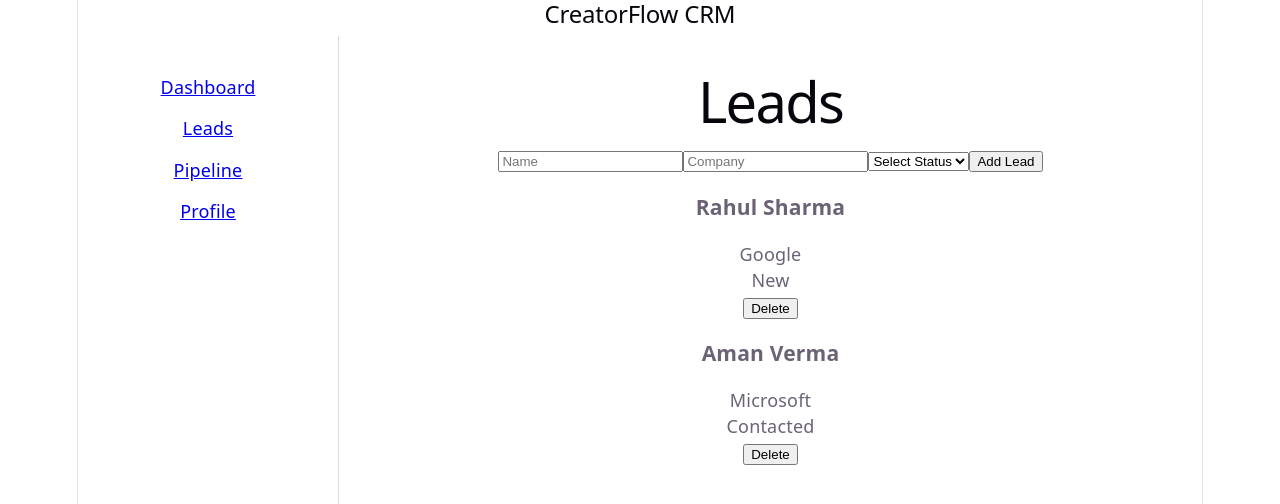
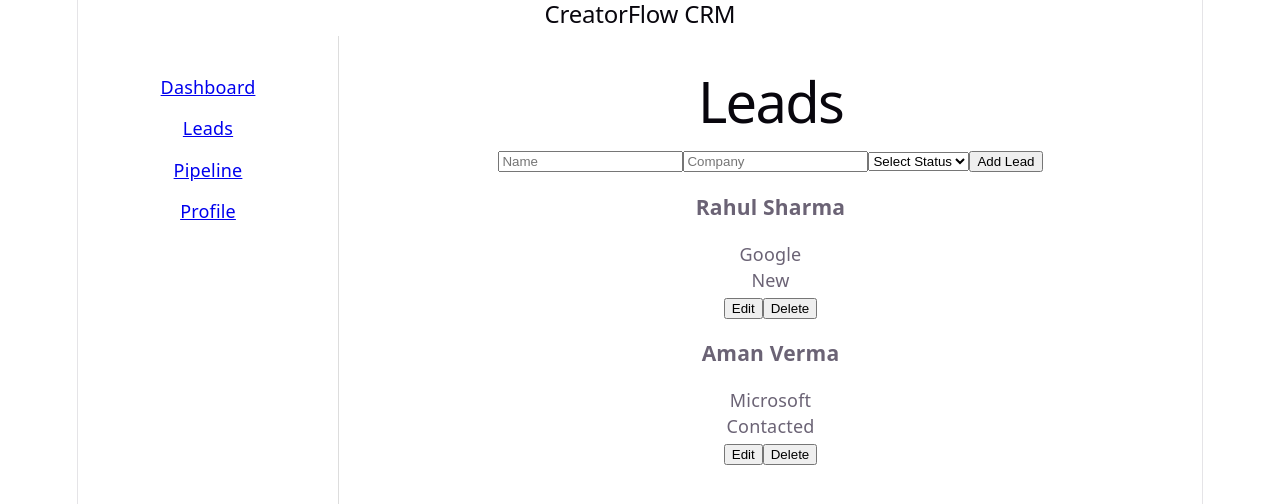
Before and after one commit to priyanshupnwr/creatorflow-crm, a React (Vite) app: page /leads in a window 1280 px wide. Shown: the top 504 px of the page. Built offline with nearby package versions, Linux system fonts and the light colour scheme; the HTML template or start-up script is replaced by a standard one.

Commit message:
feat: implement edit mode for leads

```diff
--- a/src/components/common/LeadCard.jsx
+++ b/src/components/common/LeadCard.jsx
@@ -1,9 +1,14 @@
-function LeadCard({ lead, onDelete }) {
+function LeadCard({ lead, onDelete, onEdit }) {
   return (
     <div>
       <h3>{lead.name}</h3>
       <p>{lead.company}</p>
       <p>{lead.status}</p>
+
+      <button onClick={() => onEdit(lead)}>
+        Edit
+      </button>
+
       <button onClick={() => onDelete(lead.id)}>
         Delete
       </button>
--- a/src/pages/Leads/Leads.jsx
+++ b/src/pages/Leads/Leads.jsx
@@ -7,12 +7,14 @@ function Leads() {
   const [name, setName] = useState("");
   const [company, setCompany] = useState("");
   const [status, setStatus] = useState("");
+  const [editingLead, setEditingLead] = useState(null);
 
   function addLead() {
     if (!name || !company || !status) {
-    alert("Please fill all fields");
-    return;
-  }
+      alert("Please fill all fields");
+      return;
+    }
+
     const newLead = {
       id: Date.now(),
       name,
@@ -21,18 +23,29 @@ function Leads() {
     };
 
     setLeads([...leads, newLead]);
+
     setName("");
     setCompany("");
     setStatus("");
   }
 
   function deleteLead(id) {
-  const updatedLeads = leads.filter((lead) => {
-    return lead.id !== id;
-  });
+    const updatedLeads = leads.filter((lead) => lead.id !== id);
+    setLeads(updatedLeads);
+  }
 
-  setLeads(updatedLeads);
-}
+  function editLead(lead) {
+    setEditingLead(lead);
+
+    setName(lead.name);
+    setCompany(lead.company);
+    setStatus(lead.status);
+  }
+
+  function updateLead() {
+    alert("Update feature coming...");
+  }
+
   return (
     <div>
       <h1>Leads</h1>
@@ -63,8 +76,10 @@ function Leads() {
           <option value="Converted">Converted</option>
         </select>
 
-        <button onClick={addLead}>
-          Add Lead
+        <button
+          onClick={editingLead ? updateLead : addLead}
+        >
+          {editingLead ? "Update Lead" : "Add Lead"}
         </button>
       </div>
 
@@ -73,6 +88,7 @@ function Leads() {
           key={lead.id}
           lead={lead}
           onDelete={deleteLead}
+          onEdit={editLead}
         />
       ))}
     </div>
```
